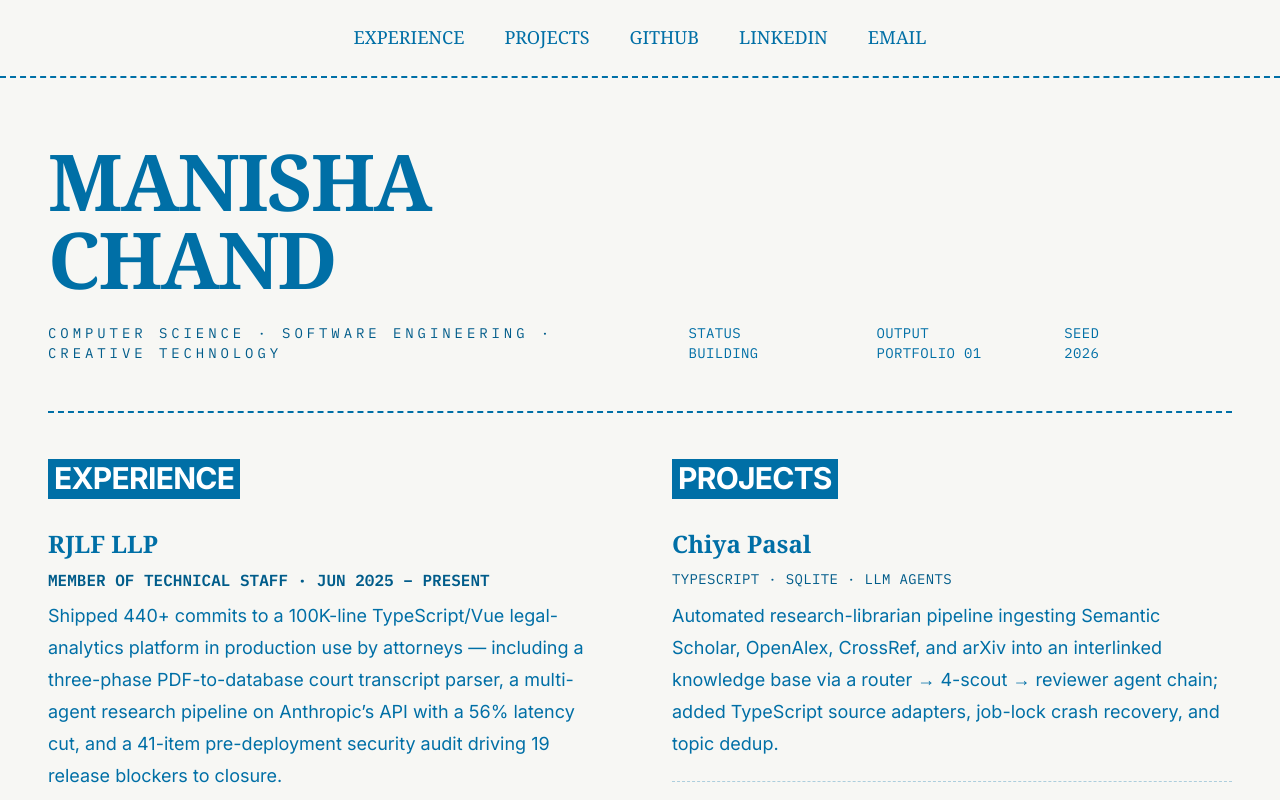
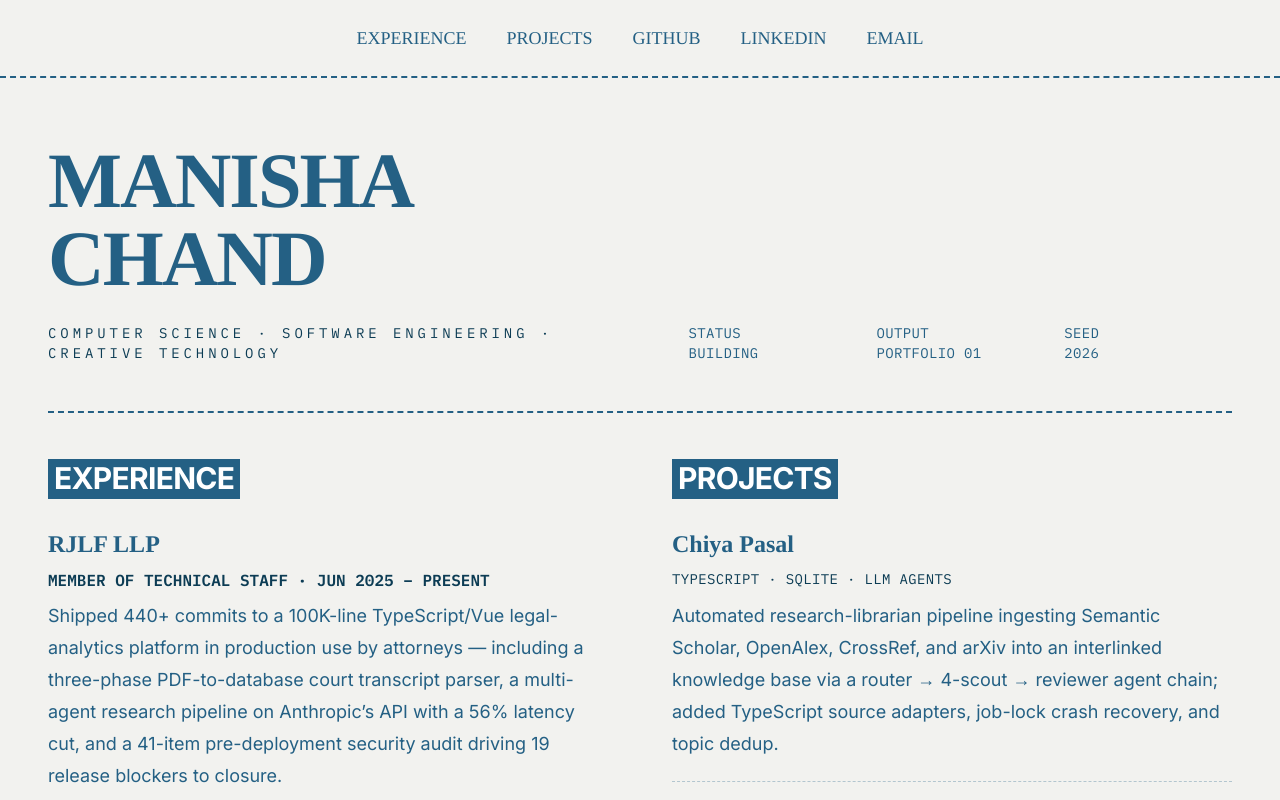
Before and after one commit to build4me2/Portfolio-Manisha, a React (Vite) app: page / in a window 1280 px wide. Shown: the top 800 px of the page. Built offline with nearby package versions, Linux system fonts and the light colour scheme.

Commit message:
Adopt cyanotype palette and Times-style display serif

```diff
--- a/index.html
+++ b/index.html
@@ -9,7 +9,7 @@
     />
     <title>Manisha Chand</title>
     <link rel="icon" type="image/svg+xml" href="/favicon.svg" />
-    <meta name="theme-color" content="#006fa6" />
+    <meta name="theme-color" content="#246084" />
     <meta property="og:title" content="Manisha Chand" />
     <meta
       property="og:description"
@@ -20,7 +20,7 @@
     <link rel="preconnect" href="https://fonts.googleapis.com" />
     <link rel="preconnect" href="https://fonts.gstatic.com" crossorigin />
     <link
-      href="https://fonts.googleapis.com/css2?family=IBM+Plex+Mono:wght@400;500;600&family=Inter:wght@400;500;600;700&display=swap"
+      href="https://fonts.googleapis.com/css2?family=IBM+Plex+Mono:wght@400;500;600&family=Inter:wght@400;500;600;700&family=Tinos:wght@400;700&display=swap"
       rel="stylesheet"
     />
   </head>
--- a/src/index.css
+++ b/src/index.css
@@ -18,12 +18,12 @@ body {
   min-width: 320px;
   min-height: 100vh;
   background:
-    radial-gradient(circle at 18% 12%, rgba(0, 111, 166, 0.06), transparent 28rem),
-    radial-gradient(circle at 82% 36%, rgba(0, 111, 166, 0.05), transparent 32rem),
-    #f7f7f4;
+    radial-gradient(circle at 18% 12%, rgba(36, 96, 132, 0.07), transparent 28rem),
+    radial-gradient(circle at 82% 36%, rgba(12, 60, 84, 0.05), transparent 32rem),
+    #f2f2ef;
 }
 
 ::selection {
-  background: #006fa6;
+  background: #246084;
   color: #ffffff;
 }
--- a/tailwind.config.js
+++ b/tailwind.config.js
@@ -4,13 +4,13 @@ export default {
   theme: {
     extend: {
       colors: {
-        paper: '#f7f7f4',
-        ink: '#006fa6',
-        inkDark: '#005c8a',
-        inkSoft: '#d7edf7',
+        paper: '#f2f2ef',
+        ink: '#246084',
+        inkDark: '#0c3c54',
+        inkSoft: '#d9e6ee',
       },
       fontFamily: {
-        display: ['Georgia', 'Times New Roman', 'serif'],
+        display: ['Tinos', 'Times New Roman', 'Georgia', 'serif'],
         mono: ['IBM Plex Mono', 'ui-monospace', 'SFMono-Regular', 'monospace'],
         body: ['Inter', 'Arial', 'sans-serif'],
       },
```
Also changed, not shown: public/favicon.svg.
